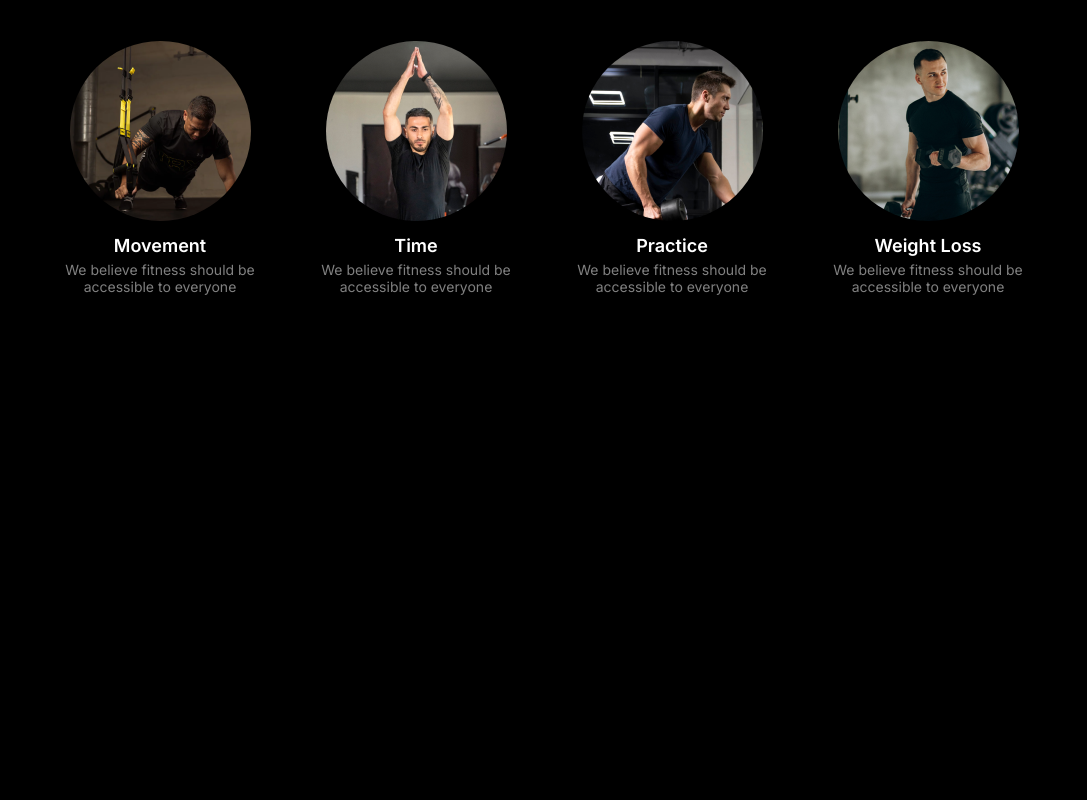
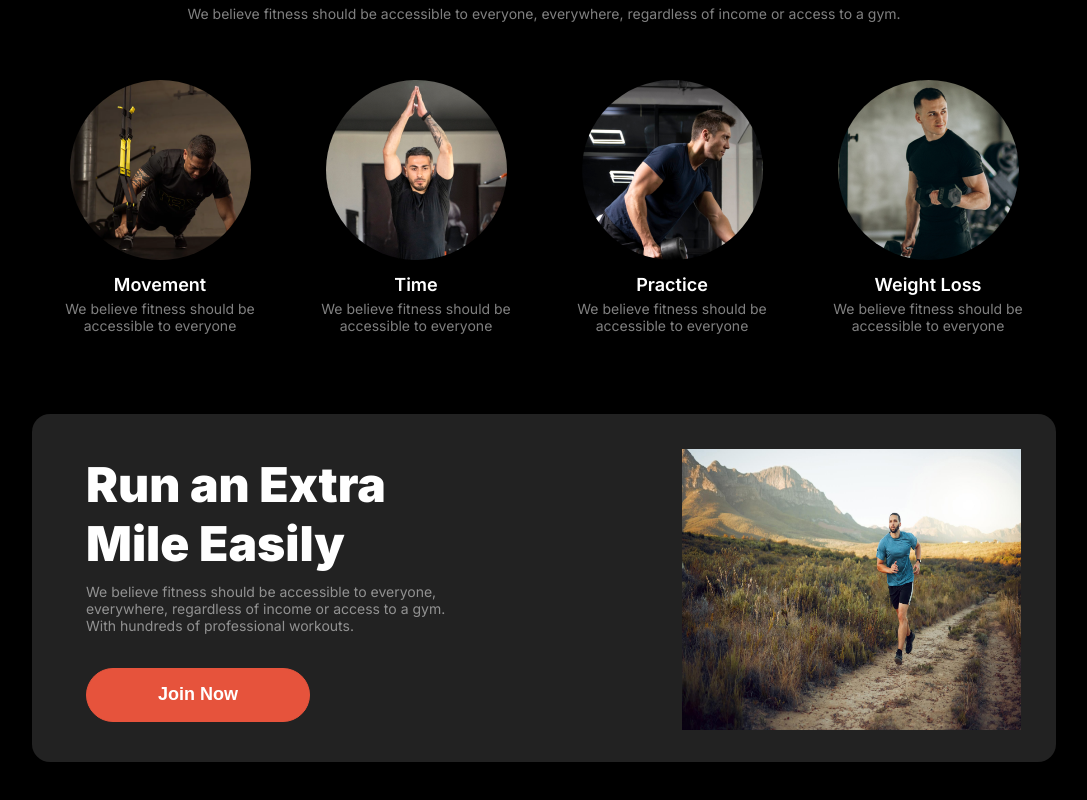
Before and after one commit to mahfuzahmed7/versatile-ui-main, a plain HTML site: page index.html in a window 1280 px wide. Shown: the part 774-1574 px from the top of the page, without its empty margins (96-1183 px from the left). Before the commit the page ends 1149 px from the top, so only its background shows below. Drawn offline with Linux system fonts and the light colour scheme; a web font is replaced by a local one.

Commit message:
added run an extra section

```diff
--- a/index.html
+++ b/index.html
@@ -82,6 +82,23 @@
         </div>
     </section>
     <!-- change your habit section ends -->
+    <!-- run an extra section starts -->
+    <section class="run-an-extra-container container">
+        <div class="run-an-extra-section">
+            <h3>Run an Extra
+                Mile Easily</h3>
+            <p>We believe fitness should be accessible to everyone, everywhere, regardless of income or access to a
+                gym.
+                With hundreds of professional workouts.</p>
+            <button class="btn-primary">Join Now</button>
+        </div>
+
+        </div>
+        <div class="run-an-extra-img">
+            <img src="images/run.jpg" alt="">
+        </div>
+    </section>
+    <!-- run an extra section ends -->
 </body>
 
 </html>
--- a/styles/style.css
+++ b/styles/style.css
@@ -17,13 +17,17 @@ body {
     width: 80%;
     margin: 5rem auto;
     border-radius: 1rem;
+    color: rgb(255, 255, 255);
 }
 
 .btn-primary {
     width: 224px;
     height: 54px;
+    font-size: 1.125rem;
+    font-weight: 600;
     border-radius: 42px;
     background: rgb(230, 83, 60);
+    border: 1px solid rgb(230, 83, 60);
 }
 
 .coral-red {
@@ -31,9 +35,18 @@ body {
 
 }
 
+h3 {
+    font-weight: 900;
+    font-size: 3rem;
+}
+
+p {
+    font-size: 0.875rem;
+    opacity: 0.5;
+}
+
 /* navbar section styles */
 .nav-container {
-    color: rgb(255, 255, 255);
     display: flex;
     justify-content: space-between;
 }
@@ -69,7 +82,6 @@ body {
 
 /* banner section styles */
 .banner-container {
-    color: rgb(255, 255, 255);
     display: flex;
 
 }
@@ -173,7 +185,6 @@ body {
 
 /* change-your-habit section */
 .change-your-habit-container {
-    color: rgb(255, 255, 255);
     height: 100%;
 
 }
@@ -218,3 +229,40 @@ body {
     opacity: 0.5;
     margin-top: 5px;
 }
+
+/* run an extra section styles */
+.run-an-extra-container {
+    display: flex;
+    border-radius: 18px;
+    background: rgb(34, 34, 34);
+}
+
+.run-an-extra-section {
+    margin-left: 54px;
+    margin-top: 41px;
+}
+
+.run-an-extra-section p {
+    margin-top: 10px;
+    margin-bottom: 34px;
+}
+
+.btn-primary {
+    margin-bottom: 40px;
+    color: rgb(255, 255, 255);
+}
+
+.run-an-extra-img img {
+    width: 60%;
+    height: 90%;
+
+}
+
+.run-an-extra-img {
+    display: flex;
+    justify-content: right;
+    margin-top: 35px;
+    margin-right: 35px;
+
+
+}
```
